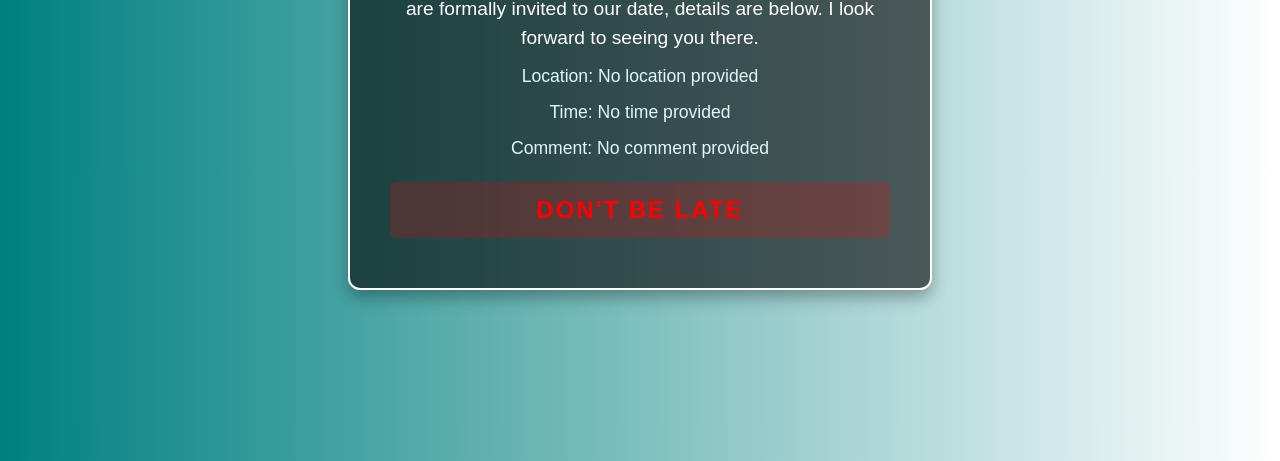
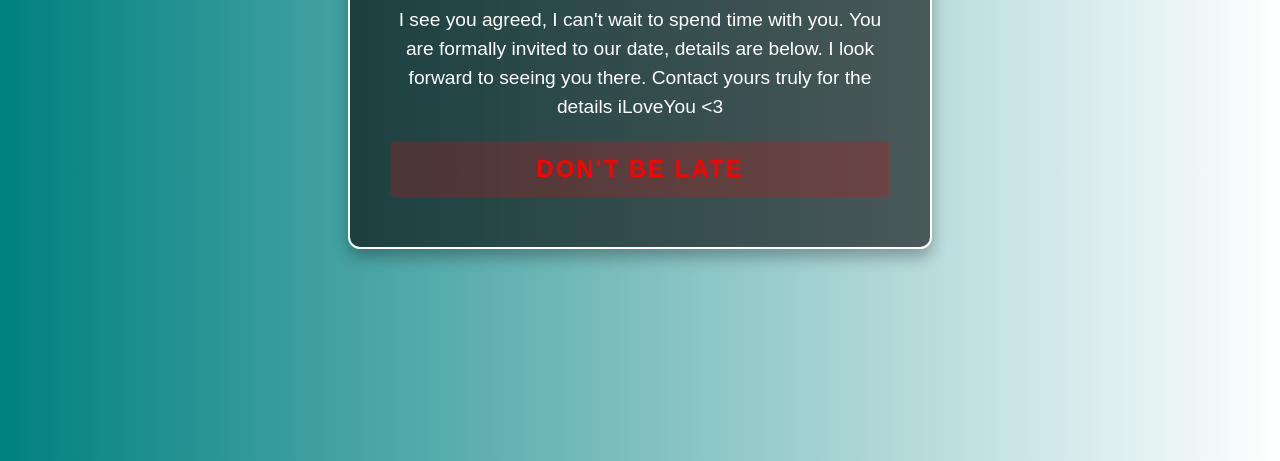
Before and after one commit to KiaraNaidoo/Date, a plain HTML site: page yes.html in a window 1280 px wide. Shown: the part 339-800 px from the top of the page. Drawn offline with Linux system fonts and the light colour scheme.

Commit message:
Update yes.html

```diff
--- a/yes.html
+++ b/yes.html
@@ -118,10 +118,9 @@
 <body>
     <div class="container">
         <h1>Heyy SweetHeart</h1>
-        <p>I see you agreed, I can't wait to spend time with you. You are formally invited to our date, details are below. I look forward to seeing you there.</p>
-        <p id="location">Loading location...</p>
-        <p id="time">Loading time...</p>
-        <p id="comment">Loading comment...</p>
+        <p>I see you agreed, I can't wait to spend time with you. You are formally invited to our date, details are below. I look forward to seeing you there.
+        Contact yours truly for the details
+iLoveYou <3 </p>
         <p class="warning">DON'T BE LATE</p> <!-- Warning message -->
     </div>
 </body>
```
